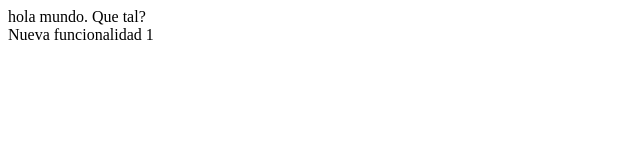
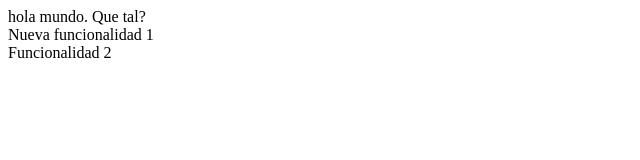
Before and after one commit to SilvaCDR/cursoGit, a plain HTML site: page index.html in a window 1280 px wide. Shown: the whole page, without its empty margins (0-640 px from the left). Drawn offline with Linux system fonts and the light colour scheme.

Commit message:
funcionalidad 2

```diff
--- a/index.html
+++ b/index.html
@@ -8,5 +8,6 @@
 <body>
     hola mundo. Que tal?
     <div>Nueva funcionalidad 1</div>
+    <div>Funcionalidad 2</div>
 </body>
 </html>
```
